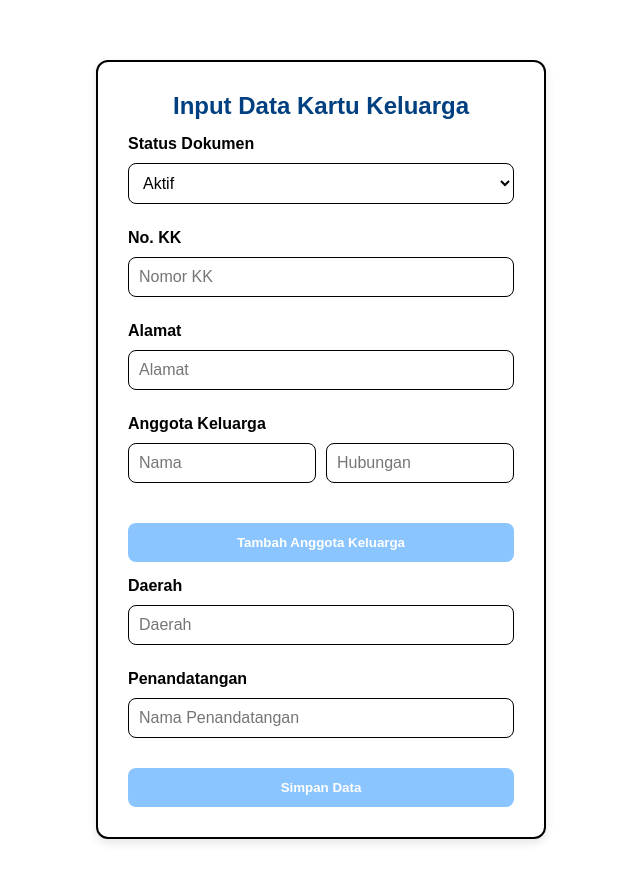
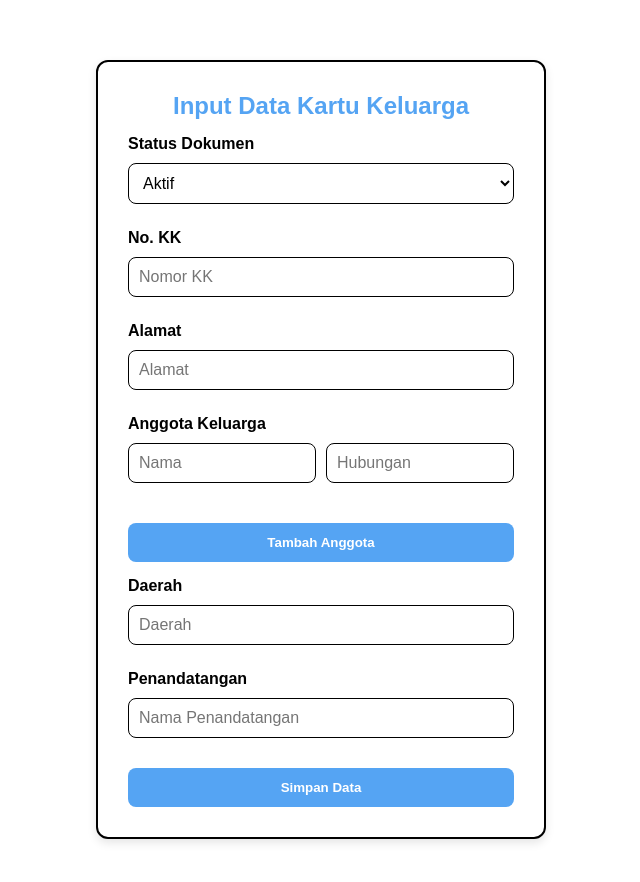
Before and after one commit to AndiWulanWahyuni/frontend-kk, a Next.js app: page / in a window 1280 px wide. Shown: the top 882 px of the page, without its empty margins (319-959 px from the left). Built offline with nearby package versions, Linux system fonts and the light colour scheme.

Commit message:
Fix: ubah file index.js

```diff
--- a/pages/index.js
+++ b/pages/index.js
@@ -63,7 +63,7 @@ export default function Home() {
     return (
         <div style={{ textAlign: "center", padding: "20px" }}>
           <form className="form-container" onSubmit={handleSubmit}>
-          <h2 style={{ textAlign: 'center', color: '#004080' }}>Input Data Kartu Keluarga</h2>
+          <h2 style={{ textAlign: 'center', color: '#55a4f3' }}>Input Data Kartu Keluarga</h2>
             <label className="form-label">Status Dokumen</label>
             <select
               className="form-input"
@@ -116,7 +116,7 @@ export default function Home() {
               </div>
             ))}
             <button type="button" className="form-button" onClick={handleAddMember}>
-              Tambah Anggota Keluarga
+              Tambah Anggota
             </button>
 
             <label className="form-label">Daerah</label>
--- a/styles/style.css
+++ b/styles/style.css
@@ -27,7 +27,7 @@
 }
 
 .form-button {
-    background-color: #8bc5ff;
+    background-color: #55a4f3;
     color: #fff;
     padding: 12px 20px;
     border: none;
```
